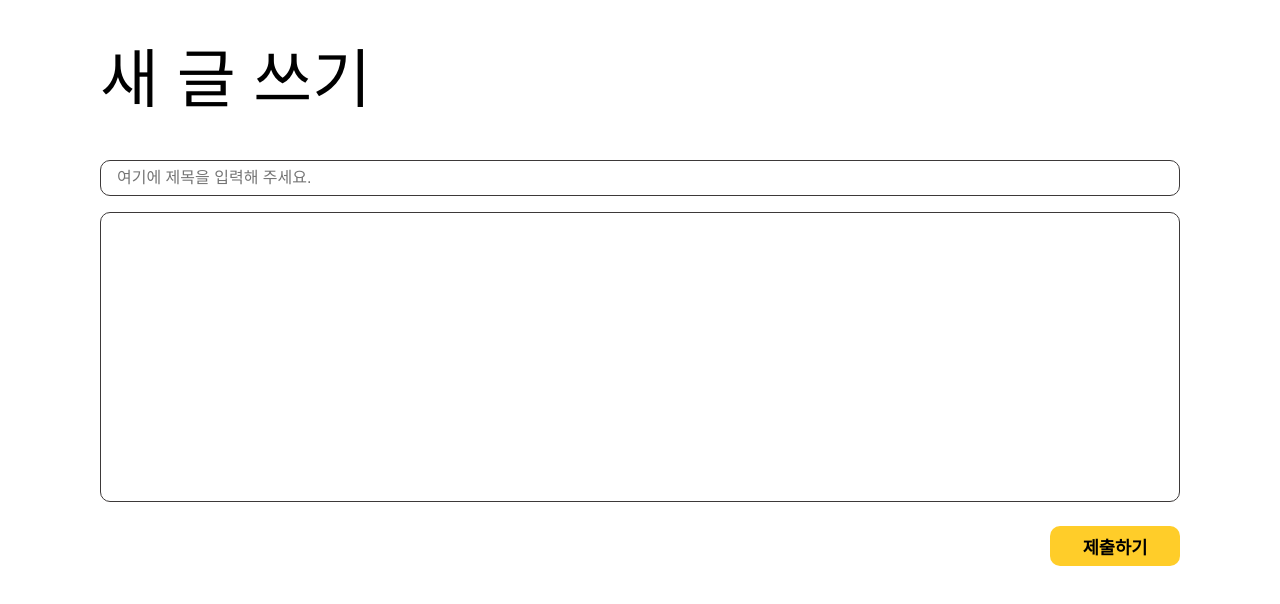
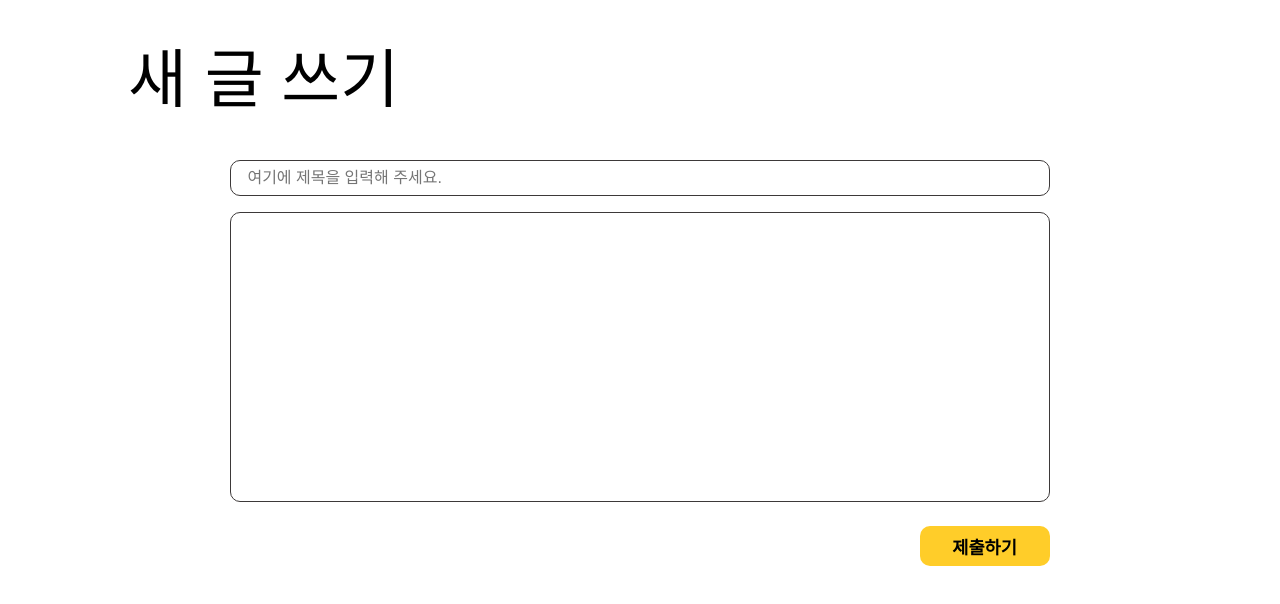
Before and after one commit to FE8-Toy-Team2/toy2_petcam_vet, a React (Vite) app: page /announcement/write in a window 1280 px wide. Shown: the top 604 px of the page. Built offline with nearby package versions, Linux system fonts and the light colour scheme; no server answers; the database is empty.

Commit message:
refactor: Announcement Content 섹션 너비 스타일 전체의 80퍼센트로 변경

```diff
--- a/src/components/Announcement/Content.jsx
+++ b/src/components/Announcement/Content.jsx
@@ -8,9 +8,11 @@ import List from "./List";
 import Pagination from "../common/Pagination";
 
 const ContentWrapper = styled.section`
+  align-self: center;
   display: flex;
   flex-direction: column;
   align-items: center;
+  width: 60%;
 `;
 
 const Content = ({ filter }) => {
--- a/src/components/Announcement/Header.jsx
+++ b/src/components/Announcement/Header.jsx
@@ -1,4 +1,3 @@
-import { useParams } from "react-router-dom";
 import styled from "styled-components";
 import PropTypes from "prop-types";
 import Search from "../common/Search";
@@ -20,14 +19,12 @@ const HeaderControl = styled.div`
   gap: 8px;
 `;
 
-const Header = ({ setFilter }) => {
-  const { id } = useParams();
-
+const Header = ({ title, setFilter }) => {
   return (
     <HeaderWrapper>
-      <h2>공지사항</h2>
+      <h2>{title}</h2>
       <HeaderControl>
-        {id ? "" :
+        {!setFilter ? "" :
           <>
             <Search setFilter={setFilter} />
             <PostButton />
@@ -38,6 +35,7 @@ const Header = ({ setFilter }) => {
 };
 
 Header.propTypes = {
+  title: PropTypes.string.isRequired,
   setFilter: PropTypes.func
 };
 
--- a/src/components/Announcement/List.jsx
+++ b/src/components/Announcement/List.jsx
@@ -4,6 +4,7 @@ import ListHeader from "./ListHeader";
 import ListItem from "./ListItem";
 
 const ListItemsWrapper = styled.ul`
+  width: 100%;
   display: flex;
   flex-direction: column;
   gap: 48px;
@@ -17,7 +18,7 @@ const List = ({ announcements, page, postBlock = 0, filter }) => {
 
   return (
     <>
-      <ListHeader width="832px" />
+      <ListHeader width="100%" />
       <ListItemsWrapper>
         {currentList.map((announcement, index) =>  {
           return announcement.title.match(filter)
--- a/src/components/Announcement/ListItem.jsx
+++ b/src/components/Announcement/ListItem.jsx
@@ -4,7 +4,7 @@ import NavigateButton from "./NavigateButton";
 
 const ListRowStyle = styled.ul`
   position: relative;
-  width: 832px;
+  width: 100%;
   display: flex;
   &::after {
     content: "";
--- a/src/components/Announcement/Post.jsx
+++ b/src/components/Announcement/Post.jsx
@@ -6,7 +6,8 @@ import ListHeader from "./ListHeader";
 import PostControl from "./PostControl";
 
 const PostSection = styled.section`
-
+  align-self: center;
+  width: 80%;
 `;
 
 const PostWrapper = styled.article`
--- a/src/components/Announcement/Write.jsx
+++ b/src/components/Announcement/Write.jsx
@@ -5,9 +5,9 @@ import styled from "styled-components";
 import WriteEditor from "./WriteEditor";
 import WriteControl from "./WriteControl";
 
-const WriteTitle = styled.h2`
-  font-size: 4rem;
-  padding: 48px 0;
+const WriteWrapper = styled.section`
+  align-self: center;
+  width: 80%;
 `;
 
 const Write = () => {
@@ -22,15 +22,10 @@ const Write = () => {
   }, [id, announcements]);
 
   return (
-    <>
-      <WriteTitle>
-        {id
-          ? "수정하기"
-          : "새 글 쓰기"}
-      </WriteTitle>
+    <WriteWrapper>
       <WriteEditor title={title} setTitle={setTitle} setContent={setContent} contentWritten={id ? announcements[id-1].content : ""} />
       <WriteControl title={title} content={content} announcement={id ? announcements[id-1] : null} />
-    </>
+    </WriteWrapper>
   );
 };
 
--- a/src/components/Announcement/index.jsx
+++ b/src/components/Announcement/index.jsx
@@ -8,8 +8,10 @@ import Write from "./Write";
 import Post from "./Post";
 
 const AnnouncementWrapper = styled.main`
-  width: 1080px;
+  width: 80%;
   margin: 0 auto;
+  display: flex;
+  flex-direction: column;
 `;
 
 const Announcement = () => {
@@ -25,26 +27,36 @@ const Announcement = () => {
             path=""
             element={
               <>
-                <Header setFilter={setFilter} />
+                <Header title="공지사항" setFilter={setFilter} />
                 <Content filter={filter} />
               </>
             }
           ></Route>
           <Route
             path="write"
-            element={<Write />}
+            element={
+            <>
+              <Header title="새 글 쓰기" />
+              <Write />
+            </>
+          }
           ></Route>
           <Route
             path=":id"
             element={
             <>
-              <Header />
+              <Header title="공지사항" />
               <Post />
             </>}
           ></Route>
           <Route
             path=":id/edit"
-            element={<Write />}
+            element={
+              <>
+                <Header title="수정하기" />
+                <Write />
+              </>
+            }
           ></Route>
         </Routes>
       </AnnouncementWrapper>
```
